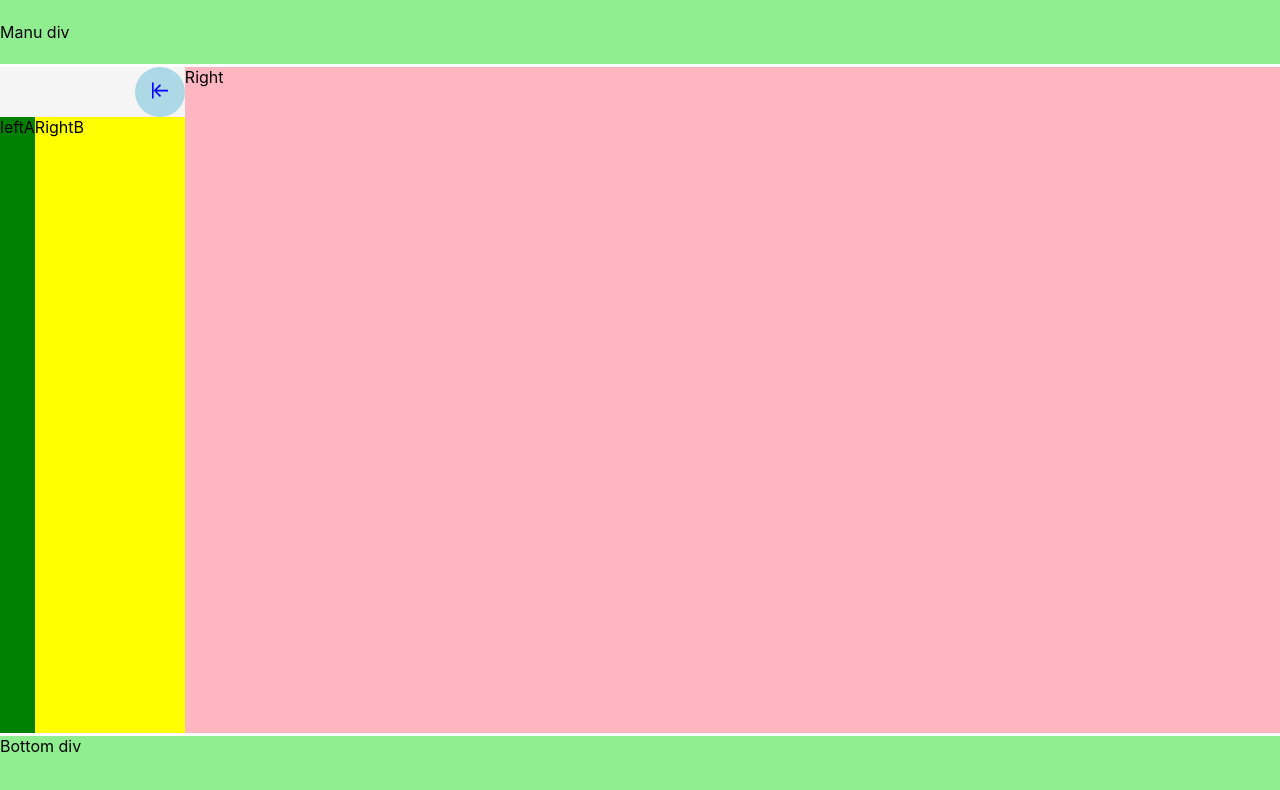
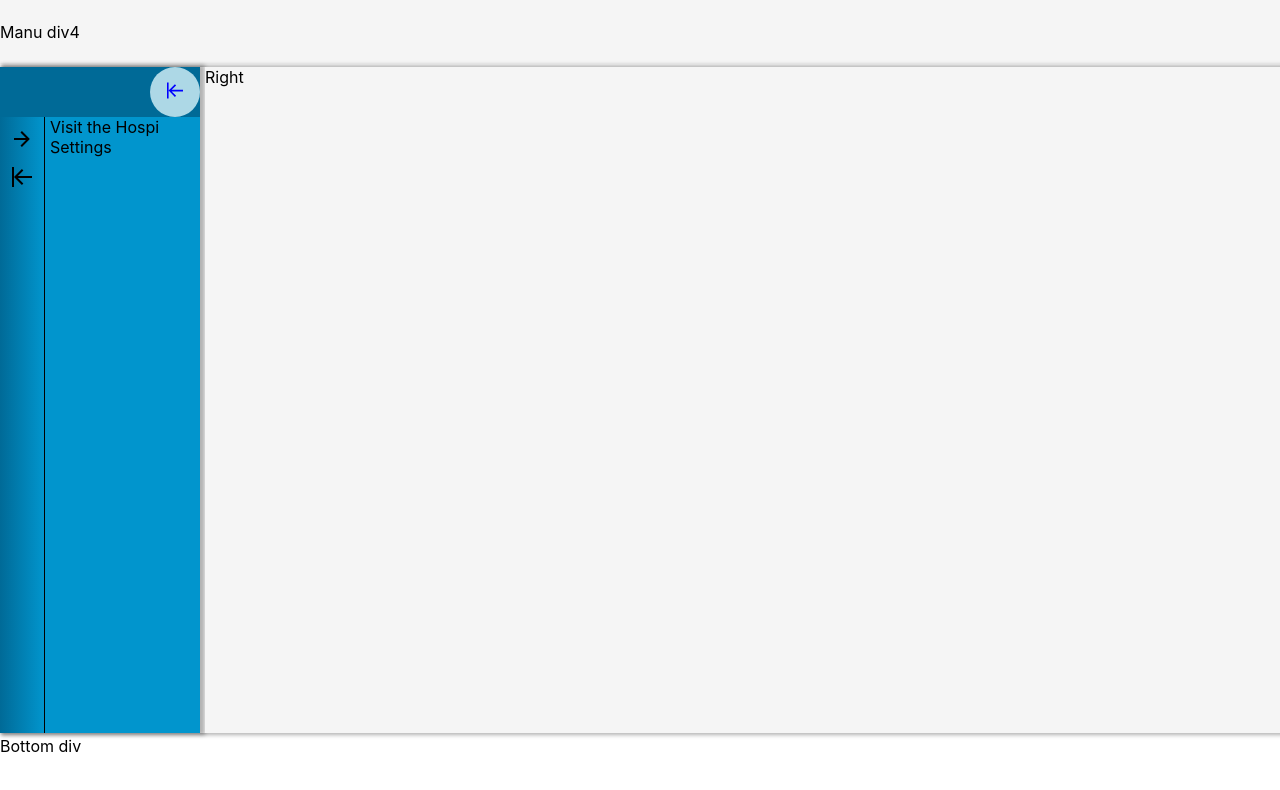
Before and after one commit to kyrlouca/react-styled-components-drawer, a React (Create React App) app: page / in a window 1280 px wide. Shown: the top 790 px of the page. Built offline with nearby package versions, Linux system fonts and the light colour scheme.

Commit message:
Colors fixed

```diff
--- a/src/components/TopMenu.tsx
+++ b/src/components/TopMenu.tsx
@@ -1,42 +1,22 @@
 import React from 'react';
 import styled from 'styled-components';
 
-
-
-const StyledButton = styled.button`
-  &&& {
-    background: blue;
-    border-radius: 3px;
-    border: 0;
-    color: red;
-    height: 48px;
-    padding: 0 30px;
-    box-shadow: 0 3px 5px 2px rgba(255, 105, 135, 0.3);
-    margin-left: auto;
-  }
+const PaperDiv = styled.div`
+  background: whitesmoke;
+  box-shadow: 0px 0px 1px 1px rgba(0, 0, 0, 0.3);
 `;
 
-
-
-
-
 const MenuDiv = styled.div`
-  &&& {
-    /* background: primary; */
-    /* color: white; */
-    display: flex;
-    justify-content: flex-start;
-    height: 100%;
-    flex-flow: row nowrap;
-    align-items: center;
-  }
+  background: whitesmoke;
+  display: flex;
+  justify-content: flex-start;
+  height: 100%;
+  flex-flow: row nowrap;
+  align-items: center;
+  margin: 0;
+  padding: 0;
 `;
 
-// <Paper className={classes.root}>
 export default function TopMenu() {
-  return (
-    <MenuDiv>
-      Manu div
-    </MenuDiv>
-  );
+  return <MenuDiv>Manu div4</MenuDiv>;
 }
--- a/src/layout/GridPage.tsx
+++ b/src/layout/GridPage.tsx
@@ -1,7 +1,7 @@
 import React from 'react';
 import styled from 'styled-components';
 import TopMenu from '../components/TopMenu';
-import OuterPage from './OuterPage';
+import MainPage from './MainPage';
 
 const BoxDiv = styled.div`
   border: 3px solid black;
@@ -23,19 +23,13 @@ const MainGrid = styled.div`
 
 const TopAreaDiv = styled.div`
   grid-area: a;
-  background: lightgreen;
-  /* border: 4px transparent solid; */
-  /* border-radius: 16px; */
 `;
-
 const MainDiv = styled.div`
   grid-area: b;
-  background: whitesmoke;
 `;
 
 const BottomDiv = styled.div`
   grid-area: c;
-  background: lightgreen;
 `;
 
 
@@ -46,7 +40,7 @@ export default function GridPage() {
         <TopMenu />
       </TopAreaDiv>
       <MainDiv>
-        <OuterPage />
+        <MainPage />
       </MainDiv>
 
       <BottomDiv>
--- /dev/null
+++ b/src/layout/MainPage.tsx
@@ -0,0 +1,35 @@
+import React from 'react';
+import styled from 'styled-components';
+import MenuSection from './MenuSection';
+
+const OuterDiv = styled.div`
+  /* box-shadow: 4px 0px 4px 2px rgba(0, 0, 0, 0.2); */
+  box-shadow: 3px 0px 4px 2px rgba(0, 0, 0, 0.3);
+
+  display: flex;
+  height: 100%;
+`;
+const LeftDiv = styled.div`
+  /* This is where the expanding menu is inserted */
+  margin: 0;
+`;
+const RightDiv = styled.div`
+  /* this is where the content of the main page is inserted */
+
+  background: whitesmoke;
+
+  flex: 1 1 auto;
+  margin: 0;
+  padding: 0;
+`;
+
+export default function MainPage() {
+  return (
+    <OuterDiv>
+      <LeftDiv>
+        <MenuSection />
+      </LeftDiv>
+      <RightDiv>Right</RightDiv>
+    </OuterDiv>
+  );
+}
--- a/src/layout/MenuPage2.tsx
+++ b/src/layout/MenuSection.tsx
@@ -2,10 +2,13 @@ import React, { useState, useEffect } from 'react';
 import styled from 'styled-components';
 import { ReactComponent as ArrowCollapseRC } from '../assets/icons/arrow-collapse-left.svg';
 import { ReactComponent as HumbergerRC } from '../assets/icons/menu-hamburger.svg';
+import { ReactComponent as ArrowRightRC } from '../assets/icons/arrow-right-Google.svg';
 
-
-import '../App.css';
-
+/*
+The MenuSection consists of three parts
+1. the Left part (menu bar and menu items icons )
+2. the Right Part (menu items description )
+ */
 type ButtonEvent = React.MouseEvent<HTMLButtonElement>;
 
 const useGetScreenWidth = () => {
@@ -21,40 +24,51 @@ const useGetScreenWidth = () => {
   return ws;
 };
 
-const OuterDiv = styled.div`
+const MenuOuterDiv = styled.div`
+  box-shadow: 3px 0px 4px 2px rgba(0, 0, 0, 0.3);
+  /* box-shadow: 4px 0px 4px 2px rgba(0, 0, 0, 0.2); */
+
   margin: 0;
-  padding: 0;
+  margin-right: 5px;
   height: 100%;
   display: flex;
   flex-direction: column;
 `;
 
-const TopDiv = styled.div`
-  background: whitesmoke;
+// background: linear-gradient(#006A97,#0195CD );
+// background-image: linear-gradient(rgb(0, 106, 151), rgb(1, 149, 205));
+
+const MenuTopDiv = styled.div`
+  /* background: linear-gradient(#006a97, #0195cd); */
+  background: rgb(0, 106, 151);
   flex: 0 0 50px;
   display: flex;
   justify-content: flex-end;
 `;
 
-const LowerDiv = styled.div`
-  background: red;
+const MenuLowDiv = styled.div`
   flex: 1 1 auto;
+
   /* Display */
   display: flex;
   flex-flow: row nowrap;
 `;
 
 const RightDiv = styled.div<{ isCollapsed: boolean }>`
-  background: yellow;
+  background: #0195cd;
   overflow: hidden;
+  padding-left:5px;
   width: ${props => (props.isCollapsed ? '0' : '999px')};
   max-width: ${props => (props.isCollapsed ? '0' : '150px')};
   transition: width 600ms ease-out, max-width 600ms ease-out;
+
 `;
 
 const LeftDiv = styled.div`
-  background: green;
+  background: linear-gradient(to right, #006a97, #0195cd);
+  border-right: 1px black solid;
   flex: 1 1 auto;
+
 `;
 
 const XBtn = styled.button`
@@ -93,7 +107,11 @@ const XHumburger = styled(HumbergerRC)`
   }
 `;
 
-export default function MenuPage2() {
+const KIcons = styled.div`
+  margin: 10px;
+`;
+
+export default function MenuSection() {
   const sw = useGetScreenWidth();
   const isScreenSizeSmall = sw < 900;
   const [isCollapsed, setBarToCollapse] = useState(isScreenSizeSmall);
@@ -109,18 +127,27 @@ export default function MenuPage2() {
   };
 
   return (
-    <OuterDiv>
-      <TopDiv>
+    <MenuOuterDiv>
+      <MenuTopDiv>
         <XBtn onClick={handleClick}>
-          {isCollapsed ?  <XHumburger
-         />:<XArrowCollapse />}
+          {isCollapsed ? <XHumburger /> : <XArrowCollapse />}
         </XBtn>
-      </TopDiv>
-      <LowerDiv>
-        <LeftDiv>leftA</LeftDiv>
+      </MenuTopDiv>
+      <MenuLowDiv>
+        <LeftDiv>
+          <KIcons>
+            <ArrowRightRC />
+          </KIcons>
+          <KIcons>
+            <ArrowCollapseRC />
+          </KIcons>
+        </LeftDiv>
 
-        <RightDiv isCollapsed={isCollapsed}>RightB</RightDiv>
-      </LowerDiv>
-    </OuterDiv>
+        <RightDiv isCollapsed={isCollapsed}>
+          <div>Visit the Hospi</div>
+          <div>Settings</div>
+        </RightDiv>
+      </MenuLowDiv>
+    </MenuOuterDiv>
   );
 }
--- a/src/layout/OuterPage.tsx
+++ /dev/null
@@ -1,27 +0,0 @@
-import React from 'react';
-import styled from 'styled-components';
-import MenuPage2 from './MenuPage2';
-
-const OuterDiv = styled.div`
-  display: flex;
-  height: 100%;
-  background: red;
-`;
-const LeftDiv = styled.div`
-  background: lightblue;
-`;
-const RightDiv = styled.div`
-  background: lightpink;
-  flex: 1 1 auto;
-`;
-
-export default function OuterPage() {
-  return (
-    <OuterDiv>
-      <LeftDiv>
-        <MenuPage2 />
-      </LeftDiv>
-      <RightDiv>Right</RightDiv>
-    </OuterDiv>
-  );
-}
```
